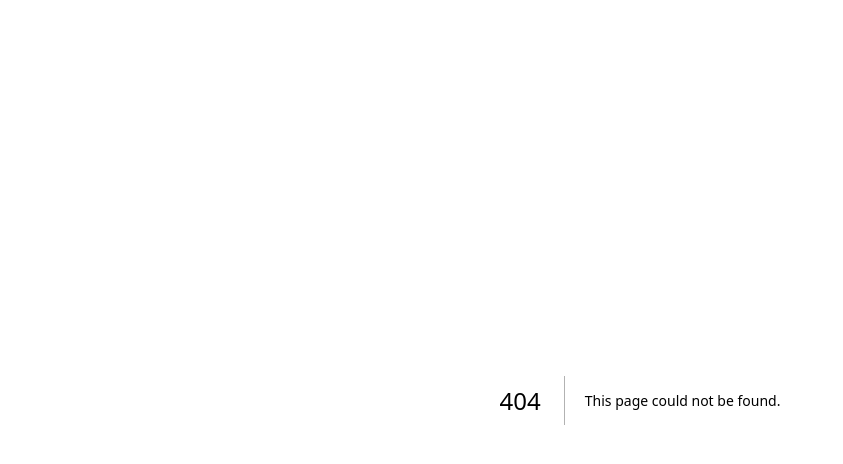
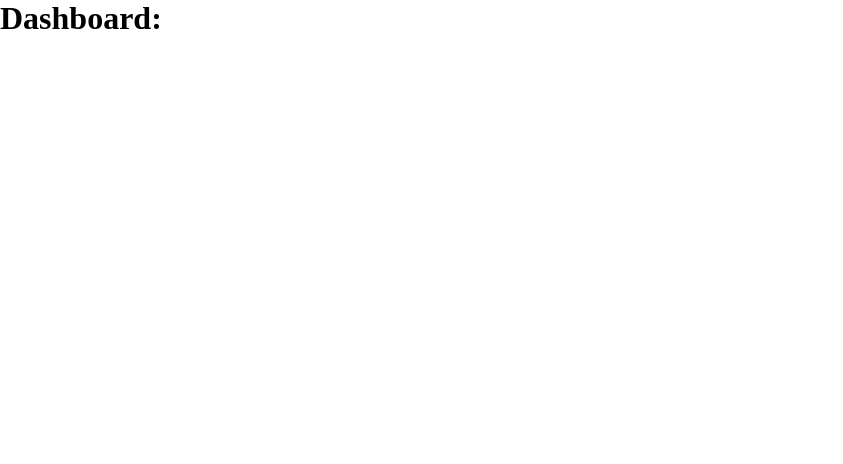
Before and after one commit to gabrielvrl/nextauth, a Next.js app: page /dashboard in a window 1280 px wide. Before the commit this address had no page. Shown: the top 464 px of the page, without its empty margins (0-843 px from the left). Built offline with nearby package versions, Linux system fonts and the light colour scheme.

Commit message:
Salvando dados do usuario

```diff
--- a/src/contexts/AuthContext.tsx
+++ b/src/contexts/AuthContext.tsx
@@ -1,5 +1,14 @@
+import { createContext, ReactNode, useState } from "react";
+
+import Router from 'next/router';
+
 import { api } from "@/services/api";
-import { createContext, ReactNode } from "react";
+
+type User = {
+  email: string;
+  permissions: string[];
+  roles: string[];
+}
 
 type SignInCredentials = {
   email: string;
@@ -8,6 +17,7 @@
 
 type AuthContextData = {
   signIn(credentials: SignInCredentials): Promise<void>;
+  user: User;
   isAuthenticated: boolean;
 };
 
@@ -18,23 +28,32 @@
 export const AuthContext = createContext({} as AuthContextData);
 
 export function AuthProvider({ children }: AuthProviderProps) {
-  const isAuthenticated = false;
+  const [user, setUser] = useState<User>();
+  const isAuthenticated = !!user;
 
   async function signIn({ email, password }: SignInCredentials){
     try {
       const response = await api.post('/sessions', {
         email,
         password
+      });
+
+      const { permissions, roles } = response.data;
+
+      setUser({
+        email,
+        permissions,
+        roles,
       })
 
-      console.log(response.data)
+      Router.push('/dashboard')
     } catch(err) {
       console.log(err)
     }
   }
 
   return(
-    <AuthContext.Provider value={{ signIn, isAuthenticated }}>
+    <AuthContext.Provider value={{ signIn, isAuthenticated, user }}>
       {children}
     </AuthContext.Provider>
   )
--- /dev/null
+++ b/src/pages/dashboard.tsx
@@ -0,0 +1,10 @@
+import { AuthContext } from "@/contexts/AuthContext";
+import { useContext } from "react";
+
+export default function Dashboard() {
+  const { user } = useContext(AuthContext);
+
+  return (
+    <h1>Dashboard: {user?.email}</h1>
+  );
+}
--- a/tsconfig.json
+++ b/tsconfig.json
@@ -4,7 +4,7 @@
     "lib": ["dom", "dom.iterable", "esnext"],
     "allowJs": true,
     "skipLibCheck": true,
-    "strict": true,
+    "strict": false,
     "forceConsistentCasingInFileNames": true,
     "noEmit": true,
     "esModuleInterop": true,
```
